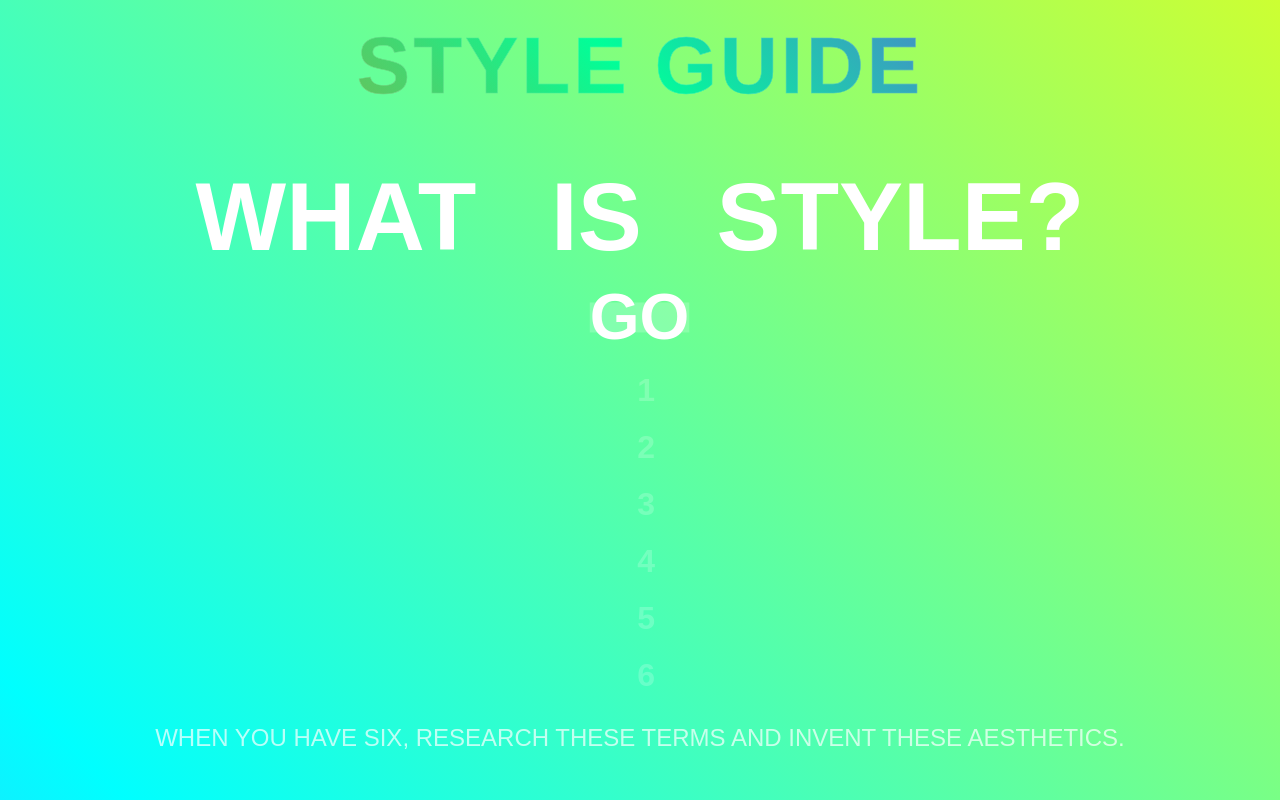
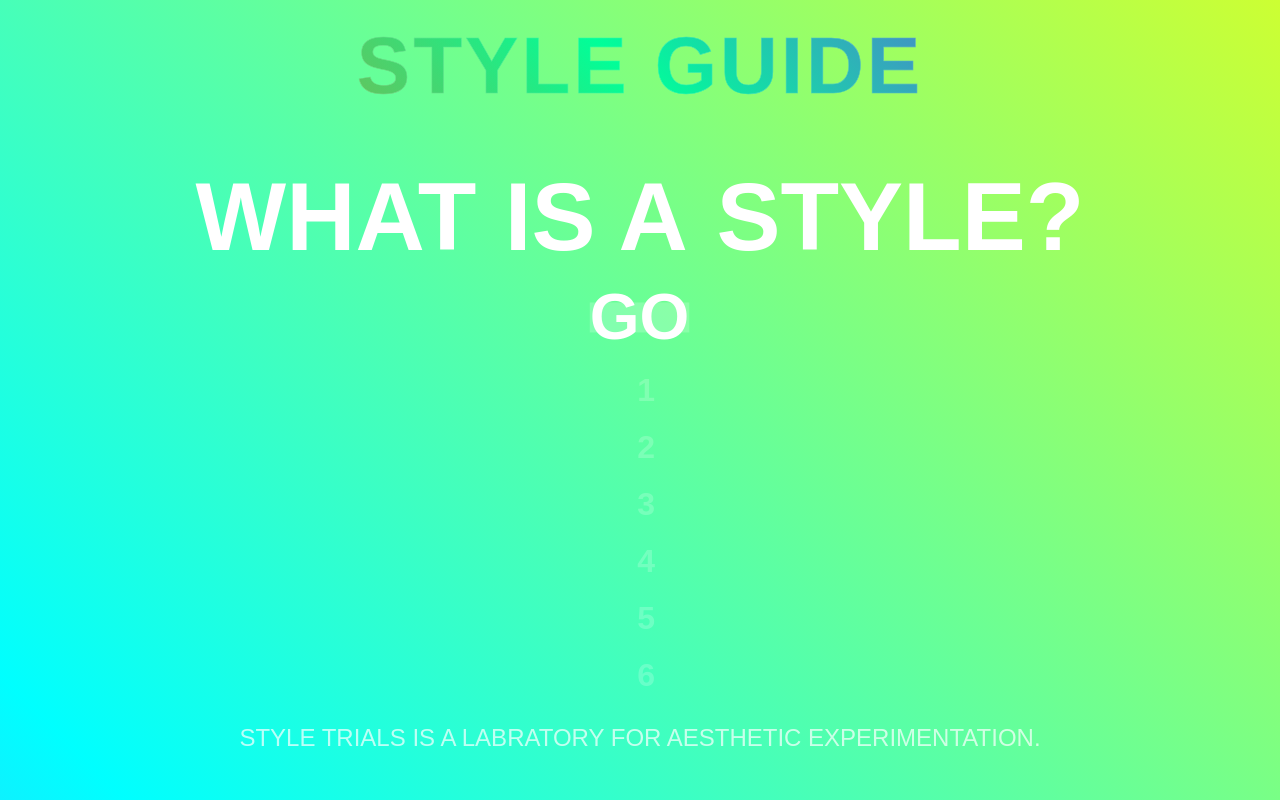
Before and after one commit to ordinalsolid/infinitestyle, a plain HTML site: page index.html in a window 1280 px wide. Drawn offline with Linux system fonts and the light colour scheme.

Commit message:
Add files via upload

```diff
--- a/index.html
+++ b/index.html
@@ -3,7 +3,7 @@
 <head>
 <meta charset="UTF-8">
 <meta name="viewport" content="width=device-width, initial-scale=1.0">
-<title>Style Guide</title>
+<title>Style Trials Image Lab</title>
 <style>
     body {
         font-family: 'Archivo Black', Arial, sans-serif;
@@ -128,7 +128,7 @@
 
 <div class="slot-container">
     <div id="slot1" class="slot">WHAT</div>
-    <div id="slot2" class="slot">IS</div>
+    <div id="slot2" class="slot">IS A</div>
     <div id="slot3" class="slot">STYLE?</div>
 </div>
 
@@ -143,10 +143,10 @@
     <div class="history-item"><div class="history-number">6</div><div class="word-set"></div></div>
 </div>
 
-<div class="footer-text">when you have six, research these terms and invent these aesthetics.</div>
+<div class="footer-text">STYLE TRIALs is a labratory for aesthetic experimentation.</div>
 
 <script>
-    const column1 = ["FUNKY", "LOUD", "PIXEL", "RADICAL", "NEON", "MEGA", "COSMIC", "TURBO", "GLITCHY", "WILD"];
+    const column1 = ["FUNKY", "LOUD", "PIXEL", "RADICAL", "NEON", "GRANOLA", "NEW", "LO-TECH", "DARK","MEGA", "COSMIC", "TURBO", "GLITCHY", "WILD"];
     const column2 = ["BANANA", "LASER", "UNICORN", "WIZARD", "NOODLE", "ZOMBIE", "BURGER", "DISCO", "SLIME", "ROBOT"];
     const column3 = ["CORE", "STYLE", "AESTHETIC", "PUNK", "GAZE", "ISM", "GALAXY", "WAVE", "VIBE", "BOOGIE", "SCAPE", "TECH", "TONE", "VISION", "SHIFT", "FORGE", "REALM", "PULSE", "MOOD", "NOIR", "TYPE", "MOVEMENT", "TREND"];
 
```
